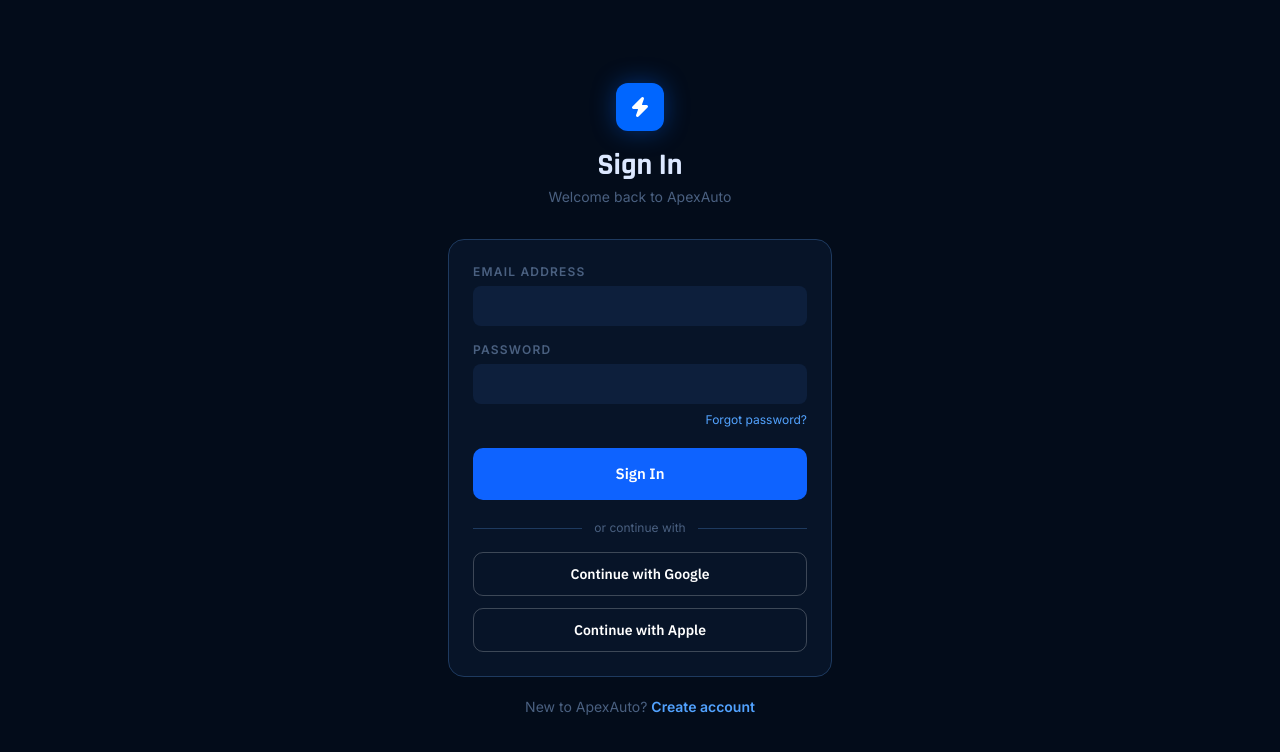
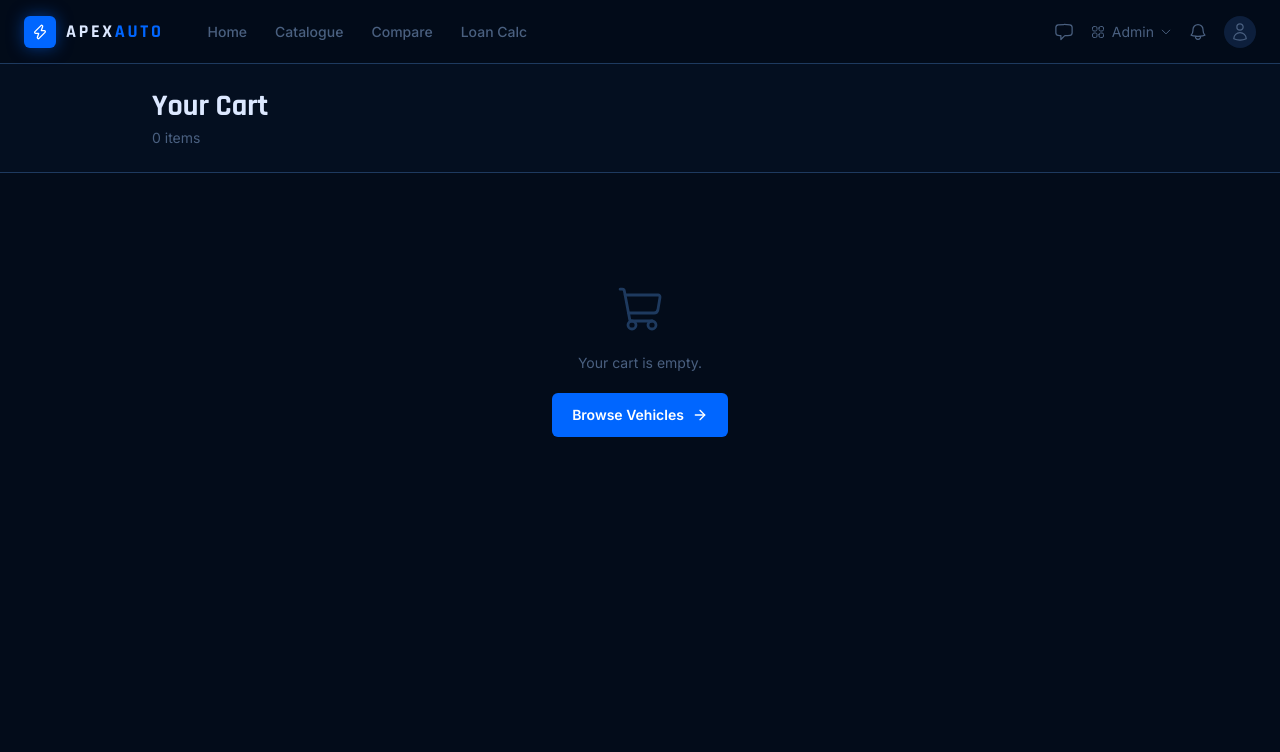
Before and after one commit to MJAlconcel8/apexauto, a React (Vite) app in the folder frontend/: page /cart in a window 1280 px wide. Shown: the top 752 px of the page. Built offline with nearby package versions, Linux system fonts and the light colour scheme.

Commit message:
Add cart frontend placeholder

```diff
--- a/frontend/src/App.tsx
+++ b/frontend/src/App.tsx
@@ -5,6 +5,7 @@
 import ForgotPassword from './pages/ForgotPassword'
 import VerifyEmail from './pages/VerifyEmail'
 import ResetPassword from './pages/ResetPassword'
+import Cart from './pages/Cart'
 import Home from './pages/Home'
 
 const Landing = () => {
@@ -28,6 +29,7 @@
         <Route path="/forgot-password" element={<ForgotPassword />} />
         <Route path="/verify-email" element={<VerifyEmail />} />
         <Route path="/reset-password" element={<ResetPassword />} />
+        <Route path="/cart" element={<Cart />} />
         <Route path="*" element={<Login />} />
       </Routes>
     </BrowserRouter>
--- /dev/null
+++ b/frontend/src/pages/Cart.tsx
@@ -0,0 +1,57 @@
+import { ArrowRight, ShoppingCart } from 'lucide-react'
+import { useNavigate } from 'react-router-dom'
+import Nav from '../components/Nav'
+
+export default function Cart() {
+  const navigate = useNavigate()
+
+  const handleBrowseVehicles = () => {
+    navigate('/home')
+  }
+
+  return (
+    <div className="min-h-screen bg-background text-foreground">
+      <Nav />
+
+      <main className="min-h-screen pt-16">
+        {/* Page heading */}
+        <section className="border-b border-card-border bg-sub-header">
+          <div className="mx-auto max-w-5xl px-6 py-6">
+            <h1 className="font-heading text-3xl font-bold">
+              Your Cart
+            </h1>
+
+            <p className="mt-1 text-sm text-muted-foreground">
+              0 items
+            </p>
+          </div>
+        </section>
+
+        {/* Empty-cart placeholder */}
+        <section className="mx-auto flex min-h-[calc(100vh-9rem)] max-w-5xl items-start justify-center px-6 pt-28">
+          <div className="flex flex-col items-center text-center">
+            <ShoppingCart
+              aria-hidden="true"
+              className="text-card-border"
+              size={48}
+              strokeWidth={1.4}
+            />
+
+            <p className="mt-5 text-sm text-muted-foreground">
+              Your cart is empty.
+            </p>
+
+            <button
+              type="button"
+              onClick={handleBrowseVehicles}
+              className="mt-5 inline-flex items-center gap-2 rounded-md bg-[#0066ff] px-5 py-3 text-sm font-semibold text-white transition hover:bg-[#0055d9] focus-visible:outline-2 focus-visible:outline-offset-2 focus-visible:outline-[#0066ff]"
+            >
+              Browse Vehicles
+              <ArrowRight size={16} />
+            </button>
+          </div>
+        </section>
+      </main>
+    </div>
+  )
+}
```
